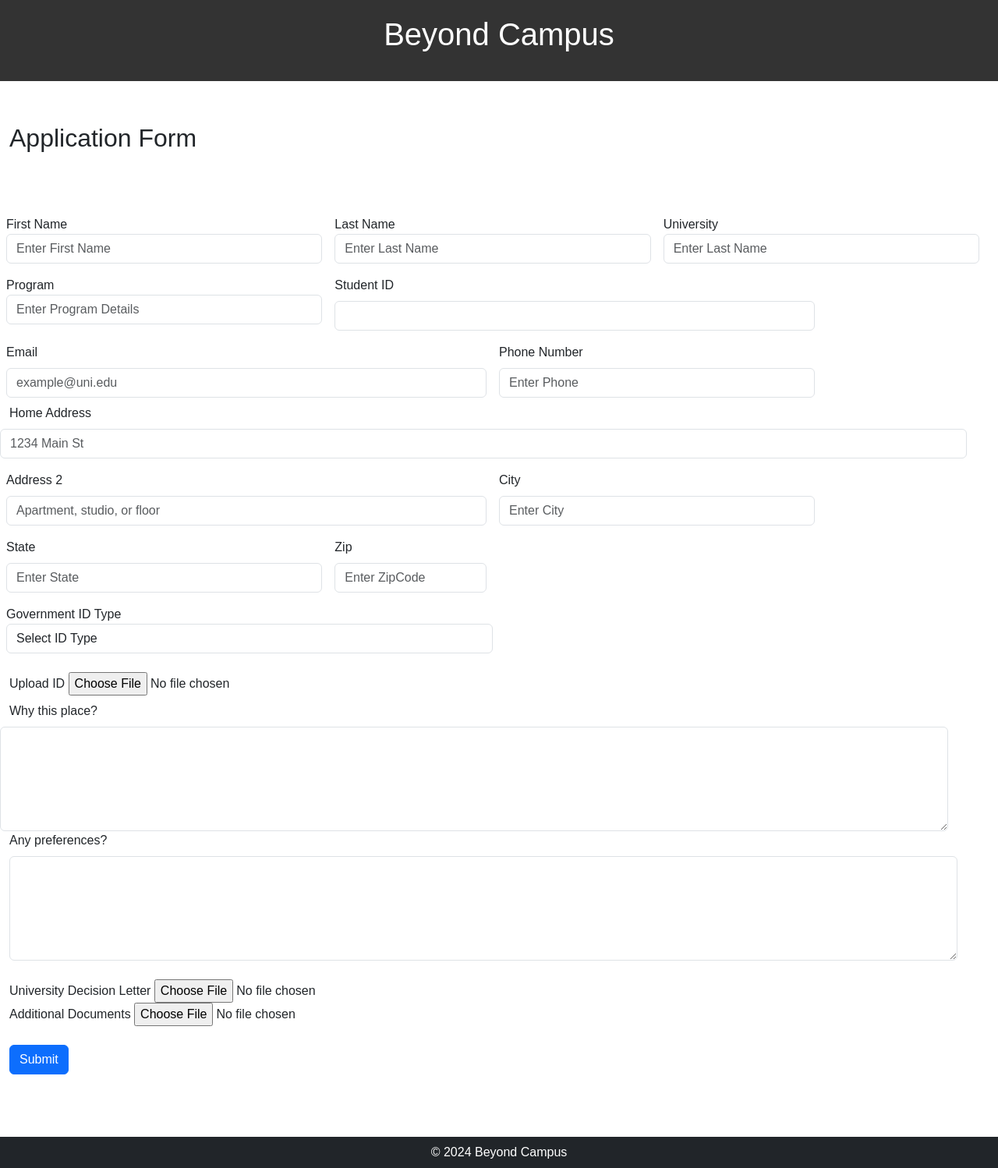
After one commit to AjaXsb/beyond_campus, a Django app: template beyondCampus/templates/Application.html in a window 1280 px wide. The commit adds this page. Shown: the whole page at 78% size. Run offline with Django 4.2, Linux system fonts and the light colour scheme; the template is opened without the code that fills it, so the values that code supplies are empty; parts of the project's set-up code (start-up, migrations or seed data) failed here and were passed over; some libraries are stand-ins or nearby versions.

Commit message:
Add files via upload

```diff
--- /dev/null
+++ b/beyondCampus/templates/Application.html
@@ -0,0 +1,155 @@
+<!DOCTYPE html>
+<html lang="en">
+<head>
+  <meta charset="UTF-8">
+  <meta name="viewport" content="width=device-width, initial-scale=1.0">
+  <title>{% block title %}Beyond Campus{% endblock %}</title>
+  <!-- Bootstrap CSS -->
+  <link href="https://cdn.jsdelivr.net/npm/bootstrap@5.3.0-alpha1/dist/css/bootstrap.min.css" rel="stylesheet">
+  <!-- Custom CSS -->
+  <style>
+    body {
+      font-family: Arial, sans-serif;
+      display: flex;
+      flex-direction: column;
+      min-height: 100vh;
+    }
+    header {
+      background-color: #333;
+      color: #fff;
+      padding: 20px 0;
+      text-align: center;
+    }
+
+    main {
+      flex: 1;
+      padding: 30px;
+      padding-bottom: 80px;
+    }
+    footer {
+      background-color: #333;
+      color: #fff;
+      padding: 10px 0;
+      text-align: center;
+      width: 100%;
+    }
+  </style>
+
+</head>
+<body>
+
+  <header>
+    <h1 class="mb-3">Beyond Campus</h1>
+  </header>
+
+  <main class="container-fluid">
+    <h2 class="mt-4">Application Form</h2>
+    <div class ="row mt-5">
+    <form id ="maitenanceForm" class="row g-3">
+        <div class="col-md-4">
+            <label for="nameInput">First Name</label>
+            <input type="text" class="form-control" id="nameInput" required placeholder="Enter First Name">
+            </div>
+        <div class="col-md-4">
+            <label for="nameInput">Last Name</label>
+            <input type="text" class="form-control" id="nameInput" required placeholder="Enter Last Name">
+        </div>
+        <div class="col-md-4">
+            <label for="UniInput">University</label>
+            <input type="text" class="form-control" id="UniInput" required placeholder="Enter Last Name">
+        </div>
+        <div class="col-md-4">
+            <label for="UniInput">Program</label>
+            <input type="text" class="form-control" id="Programinput" required placeholder="Enter Program Details">
+        </div>
+        <div class="col-md-6">
+          <label for="inputSID" class="form-label">Student ID</label>
+          <input type="id" class="form-control" id="inputSID" required>
+        </div>
+        <div class="col-md-6">
+          <label for="inputEmail4" class="form-label">Email</label>
+          <input type="email" class="form-control" id="inputEmail4" required placeholder= "example@uni.edu">
+        </div>
+        <div class="col-md-4">
+          <label for="Phone" class="form-label">Phone Number</label>
+          <input type="tel" class="form-control" id="Phone" required pattern="[0-9]{3}-[0-9]{2}-[0-9]{3}" placeholder="Enter Phone">
+        </div class="col-md-6">
+        <div class ="row mt-2">
+          <label for="inputAddress" class="form-label">Home Address</label>
+          <input type="text" class="form-control" id="inputHomeAddress" placeholder="1234 Main St">
+        </div>
+        <div class="col-md-6">
+          <label for="inputAddress2" class="form-label">Address 2</label>
+          <input type="text" class="form-control" id="inputAddress2" placeholder="Apartment, studio, or floor">
+        </div>
+        <div class="col-md-4">
+          <label for="inputCity" class="form-label">City</label>
+          <input type="text" class="form-control" id="inputCity" required placeholder= "Enter City">
+        </div>
+        <div class="col-md-4">
+            <label for="inputState" class="form-label">State</label>
+            <input type="text" class="form-control" id="inputState" required placeholder="Enter State">
+          </div>
+        <div class="col-md-2">
+          <label for="inputZip" class="form-label">Zip</label>
+          <input type="text" class="form-control" id="inputZip" required placeholder="Enter ZipCode">
+        </div>
+    <div class="mt-3">
+        <div class="form-row">
+            <div class="form-group col-md-6">
+                <label for="requestTypeSelect">Government ID Type</label>
+                <select class="form-control" id="requestTypeSelect">
+                    <option selected disabled value="">Select ID Type</option>
+                    <option>Passport</option>
+                    <option>SSN</option>
+                    <option>State ID</option>
+                    <option>Driver's License</option>
+                </select>
+            </div>
+        </div>
+    </div>
+
+    <div class ="row mt-4">
+        <div class="form-group">
+            <label for="exampleFormControlFile1">Upload ID</label>
+            <input type="file" class="form-control-file" id="exampleFormControlFile1" required placeholder="Upload ID">
+        </div>
+
+    <div class ="row mt-2">
+            <label for="FormControlTextarea1" class="form-label">Why this place? </label>
+            <textarea class="form-control" id="FormControlTextarea1" rows="5"></textarea>
+          </div>
+
+    <div class="col-12">
+        <label for="FormControlTextarea3" class="form-label">Any preferences? </label>
+        <textarea class="form-control" id="FormControlTextarea3" rows="5"></textarea>
+        </div>
+
+        <div class ="row mt-4">
+        <div class="form-group">
+        <label for="exampleFormControlFile2">University Decision Letter</label>
+        <input type="file" class="form-control-file" id="exampleFormControlFile2" required placeholder="University Decision Letter">
+        </div>
+        <div class="form-group">
+            <label for="exampleFormControlFile3">Additional Documents</label>
+            <input type="file" class="form-control-file" id="exampleFormControlFile3" required placeholder="Additional Documents">
+        </div>
+
+
+        <div class ="row mt-4">
+        <div class="col-12">
+          <button type="submit" class="btn btn-primary">Submit</button>
+        </div>
+      </form>
+  </main>
+
+  <footer class="bg-dark text-white text-center py-2">
+    &copy; 2024 Beyond Campus
+  </footer>
+
+  <!-- Bootstrap Bundle with Popper -->
+  <script src="https://cdn.jsdelivr.net/npm/bootstrap@5.3.0-alpha1/dist/js/bootstrap.bundle.min.js"></script>
+  <!-- jQuery -->
+  <script src="https://ajax.googleapis.com/ajax/libs/jquery/3.6.0/jquery.min.js"></script>
+</body>
+</html>
```
Also changed, not shown: beyondCampus/templates/FAQ.html (added, +177 -0 lines), beyondCampus/templates/Request_Maintenance.html (added, +142 -0 lines), beyondCampus/templates/login.html (+163 -16 lines).
